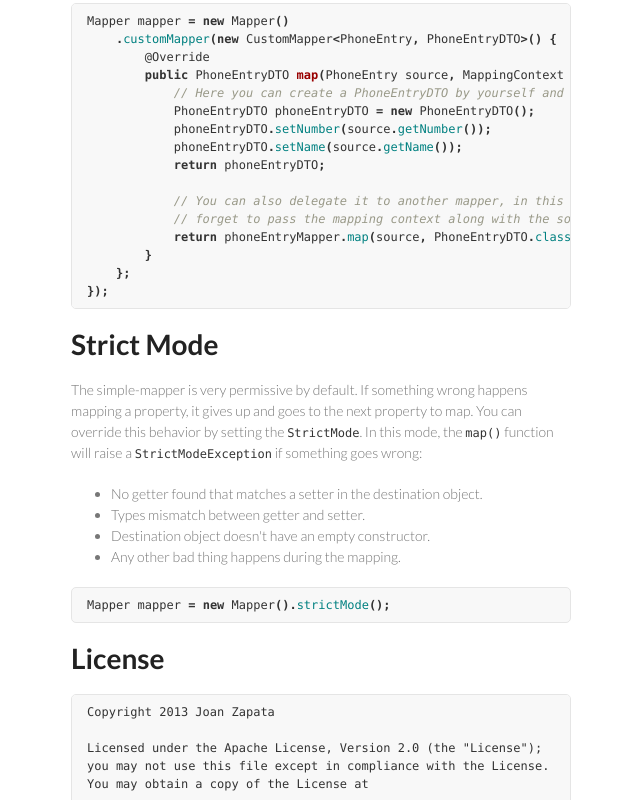
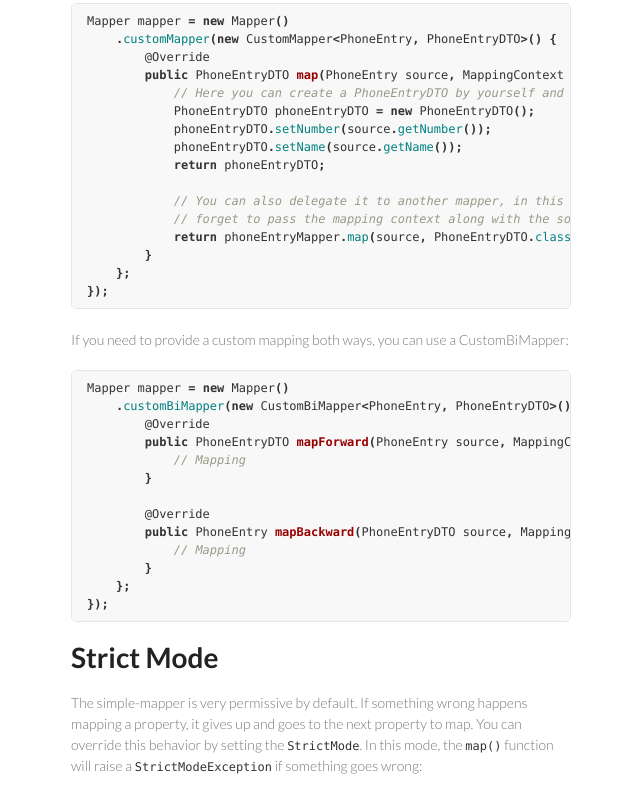
Before and after one commit to JoanZapata/simple-mapper, a plain HTML site: page index.html in a window 1280 px wide. Shown: the part 2000-2800 px from the top of the page, without its empty margins (499-1139 px from the left). Drawn offline with Linux system fonts and the light colour scheme.

```diff
--- a/index.html
+++ b/index.html
@@ -40,12 +40,12 @@
 <h1>
 <a name="get-it" class="anchor" href="#get-it"><span class="octicon octicon-link"></span></a>Get it</h1>
 
-<p>Simple Mapper is <strong>available in <a href="http://search.maven.org/remotecontent?filepath=com/joanzapata/mapper/simple-mapper/1.0.7/simple-mapper-1.0.7.jar">Maven Central</a></strong>:</p>
+<p>Simple Mapper is <strong>available in <a href="http://search.maven.org/remotecontent?filepath=com/joanzapata/mapper/simple-mapper/1.0.8/simple-mapper-1.0.8.jar">Maven Central</a></strong>:</p>
 
 <div class="highlight highlight-xml"><pre><span class="nt">&lt;dependency&gt;</span>
     <span class="nt">&lt;groupId&gt;</span>com.joanzapata.mapper<span class="nt">&lt;/groupId&gt;</span>
     <span class="nt">&lt;artifactId&gt;</span>simple-mapper<span class="nt">&lt;/artifactId&gt;</span>
-    <span class="nt">&lt;version&gt;</span>1.0.7<span class="nt">&lt;/version&gt;</span>
+    <span class="nt">&lt;version&gt;</span>1.0.8<span class="nt">&lt;/version&gt;</span>
 <span class="nt">&lt;/dependency&gt;</span>
 </pre></div>
 
@@ -125,6 +125,23 @@
 <span class="o">});</span>
 </pre></div>
 
+<p>If you need to provide a custom mapping both ways, you can use a CustomBiMapper:</p>
+
+<div class="highlight highlight-java"><pre><span class="n">Mapper</span> <span class="n">mapper</span> <span class="o">=</span> <span class="k">new</span> <span class="n">Mapper</span><span class="o">()</span>
+    <span class="o">.</span><span class="na">customBiMapper</span><span class="o">(</span><span class="k">new</span> <span class="n">CustomBiMapper</span><span class="o">&lt;</span><span class="n">PhoneEntry</span><span class="o">,</span> <span class="n">PhoneEntryDTO</span><span class="o">&gt;()</span> <span class="o">{</span>
+        <span class="nd">@Override</span>
+        <span class="kd">public</span> <span class="n">PhoneEntryDTO</span> <span class="nf">mapForward</span><span class="o">(</span><span class="n">PhoneEntry</span> <span class="n">source</span><span class="o">,</span> <span class="n">MappingContext</span> <span class="n">context</span><span class="o">)</span> <span class="o">{</span>
+            <span class="c1">// Mapping</span>
+        <span class="o">}</span>
+
+        <span class="nd">@Override</span>
+        <span class="kd">public</span> <span class="n">PhoneEntry</span> <span class="nf">mapBackward</span><span class="o">(</span><span class="n">PhoneEntryDTO</span> <span class="n">source</span><span class="o">,</span> <span class="n">MappingContext</span> <span class="n">context</span><span class="o">)</span> <span class="o">{</span>
+            <span class="c1">// Mapping</span>
+        <span class="o">}</span>
+    <span class="o">};</span>
+<span class="o">});</span>
+</pre></div>
+
 <h1>
 <a name="strict-mode" class="anchor" href="#strict-mode"><span class="octicon octicon-link"></span></a>Strict Mode</h1>
 
```
Also changed, not shown: params.json (+1 -1 lines).
